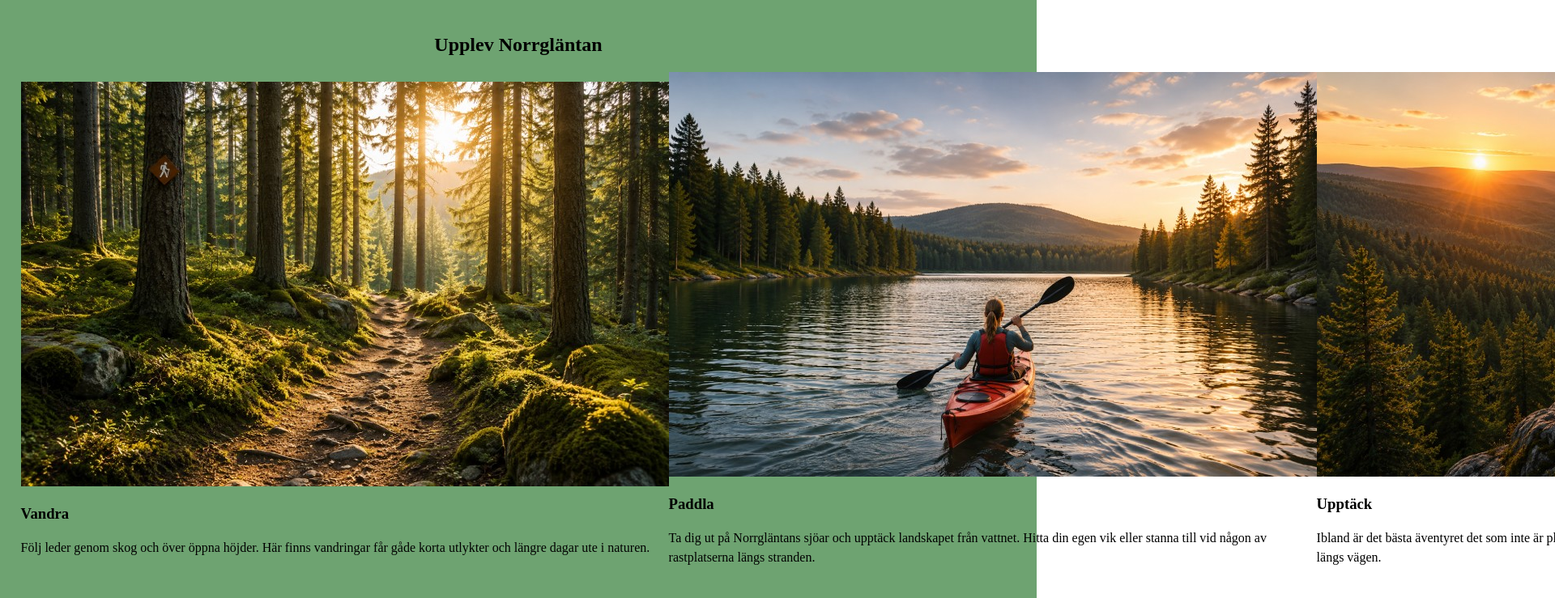
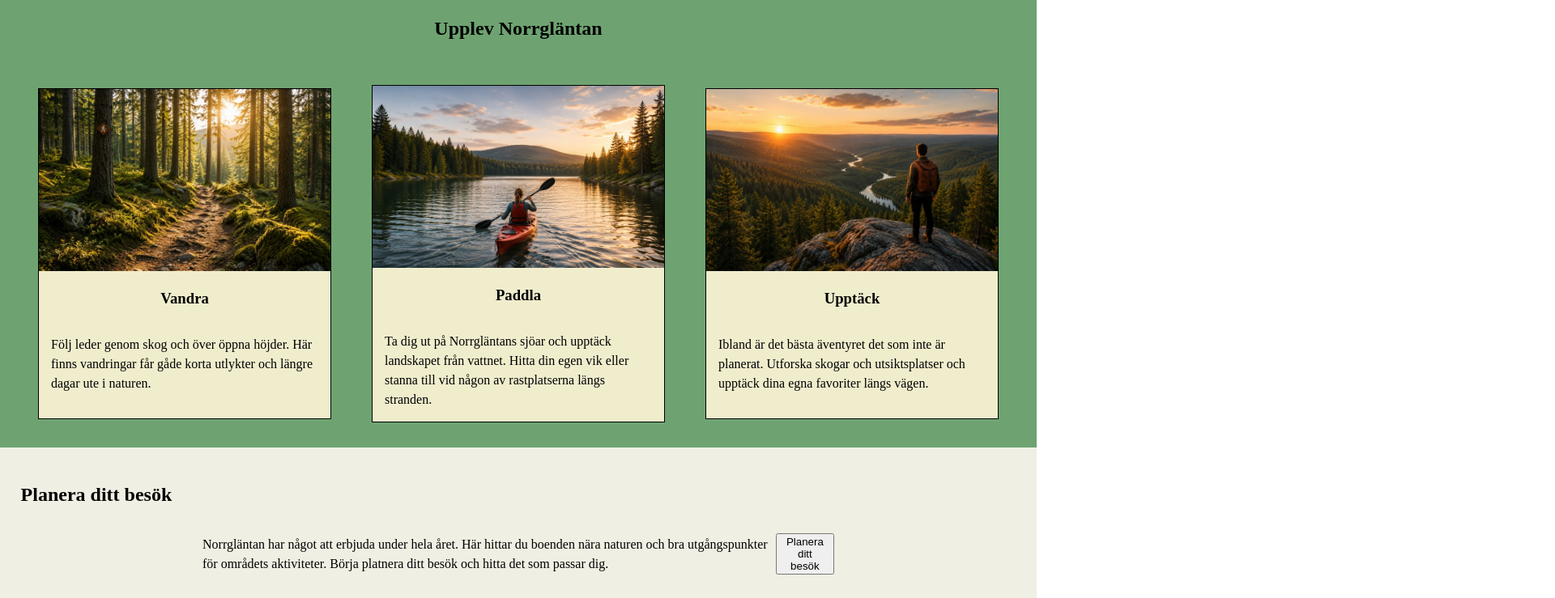
Before and after one commit to sussanvivanco-gif/Laboration_CSS, a plain HTML site: page dt224g_Sussan_CastroVivanco/index.html in a window 1280 px wide. Shown: the part 731-1470 px from the top of the page at 81% size, 1920 px wide, since content can reach past the window. Drawn offline with Linux system fonts and the light colour scheme.

Commit message:
Redigerar i CSS browser och planera

```diff
--- a/dt224g_Sussan_CastroVivanco/css/style.css
+++ b/dt224g_Sussan_CastroVivanco/css/style.css
@@ -129,13 +129,20 @@ nav ul{
 }
 
 /*UPPLEV NORRGLÄNTAN*/
-.browser-wrapper {
+.all-browser {
+    display: flex;
+    flex-wrap: wrap;
+    justify-content: center;
     background-color: #6EA371;
+    gap: 20px;
     padding: 2%;
 }
 
 .browser-wrapper h2 {
     text-align: center;
+    background-color: #6EA371;
+    padding: 2%;
+    margin: 0;
 }
 
 .browser a{
@@ -144,12 +151,38 @@ nav ul{
     color: black;
 }
 
+.browser{
+    margin: 5px;
+    border: 1px solid black;
+    background-color: rgb(240, 237, 205);
+    width: 360px;
+}
+.browser:hover {
+    border: 1px solid #777;
+}
+.browser img {
+    width: 100%;
+    height: auto;
+}
+.browser p {
+    padding: 15px;
+    text-align: left;
+}
+.browser h3{
+    text-align: center;
+}
+
+.paddla p {
+    margin: 7px;
+}
+
+
 @media (min-width: 780px) {
     .all-browser {
         display: flex;
         align-items: center;
         text-decoration: none;
-        gap: 20px;
+        gap: 40px;
 }
     .all-browser h2{
         text-align: center;
@@ -158,10 +191,18 @@ nav ul{
     .browser {
         max-width: 780px;
     }
+
+.paddla p {
+    margin: 0;
+}
+.paddla h3 {
+    margin-top: 9,09px;
+    margin-bottom: 9,09px;
+}
 }
 
+
 /*PLANERA DITT BESÖK*/
-
 .planera {
     background-color: rgb(240, 239, 227);
     padding: 2%;
@@ -169,12 +210,12 @@ nav ul{
 
 .planera-wrapper {
     display: flex;
-    justify-content: space-between;
-    max-width: 1000px;
+    align-items: center;
+    max-width: 780px;
     margin: 0 auto;
 }
 
-.planera-wrapper, h4 {
+.planera h2 {
     display: flex;
     align-items: center;
     gap: 40px;
--- a/dt224g_Sussan_CastroVivanco/index.html
+++ b/dt224g_Sussan_CastroVivanco/index.html
@@ -55,7 +55,7 @@
                     <div class="all-browser">
                         <article class="browser">
                             <a href="url">
-                                <img src="images/vandra.jpg" alt="Skogsbild med vandringsled">
+                                <img src="images/vandra.jpg" alt="Skogsbild med vandringsled" width="600" height="400">
                                 <div class="vandra">
                                     <h3>Vandra</h3>
                                     <p>Följ leder genom skog och över
@@ -68,7 +68,7 @@
                         </article>
                         <article class="browser">
                             <a href="url">
-                                <img src="images/paddla.jpg" alt="Bild på älv med en person som paddlar">
+                                <img src="images/paddla.jpg" alt="Bild på älv med en person som paddlar"width="600" height="400">
                                 <div class="paddla">
                                     <h3>Paddla</h3>
                                     <p>Ta dig ut på Norrgläntans sjöar och
@@ -82,7 +82,7 @@
                         </article>
                         <article class="browser">
                             <a href="url">
-                                <img src="images/upptack.jpg" alt="en person som står på bergstopp">
+                                <img src="images/upptack.jpg" alt="en person som står på bergstopp" width="600" height="400">
                                 <div class="upptack">
                                     <h3>Upptäck</h3>
                                     <p>Ibland är det bästa äventyret det
@@ -99,8 +99,8 @@
             </section>
             <section>
                 <div class="planera">
+                        <h2>Planera ditt besök</h2>
                     <div class ="planera-wrapper">
-                            <h2>Planera ditt besök</h2>
                         <p>Norrgläntan har något att erbjuda under hela året. Här hittar du boenden
                         nära naturen och bra utgångspunkter för områdets aktiviteter. Börja
                         platnera ditt besök och hitta det som passar dig.</p>
@@ -110,7 +110,6 @@
                     </div>
                 </div>
             </section>
-            </div>
         </main>
         <footer>
             <div class="footer-wrapper">
```
Lines whose indentation alone changed are shown as unchanged.
